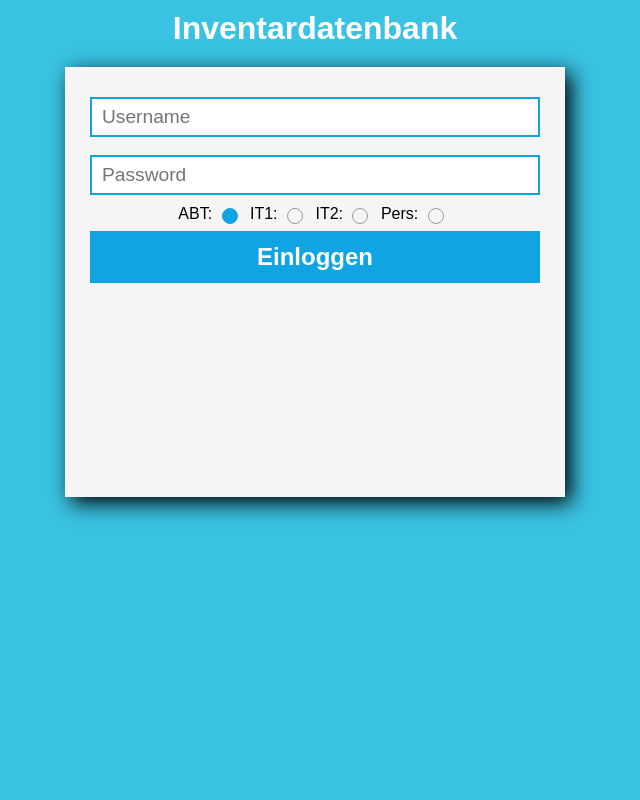
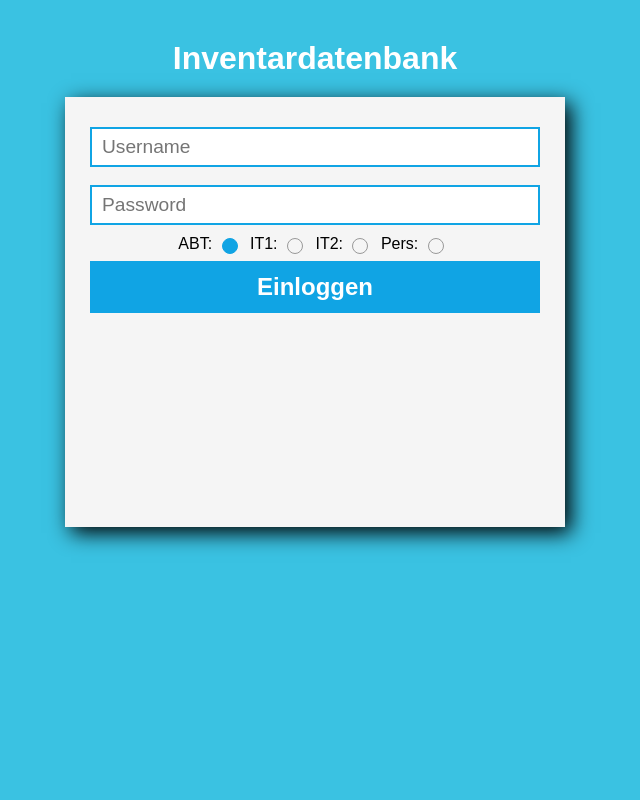
Before and after one commit to mft14/inventar, a PHP site: page /login.php in a window 1280 px wide. Shown: the whole page, without its empty margins (325-965 px from the left). Run offline with PHP 8.4, Linux system fonts and the light colour scheme.

Commit message:
Fixed overlapping with infoleiste, added margin top

```diff
--- a/it1/index.php
+++ b/it1/index.php
@@ -17,7 +17,7 @@
   <script src="https://ajax.googleapis.com/ajax/libs/jquery/3.6.0/jquery.min.js"></script>
   <script src="itab.js"></script>
 </head>
-<body>
+<body style="margin-top: 50px;">
 <?php include '../infoleiste.php'; ?>
 
 <div class="date-range">
--- a/it1/itab.css
+++ b/it1/itab.css
@@ -31,7 +31,7 @@
 	/* Allgemeine Stile */
 body {
   font-family: Arial, sans-serif;
-  margin: 0;
+  margin-top: 50px;
   padding: 0;
   background-color: #f2f2f2;
 }
--- a/src/main.css
+++ b/src/main.css
@@ -6,6 +6,7 @@
 
 body {
     margin: 0px;
+    margin-top: 40px;
     font-family: Arial, Helvetica, sans-serif;
 }
 
```
